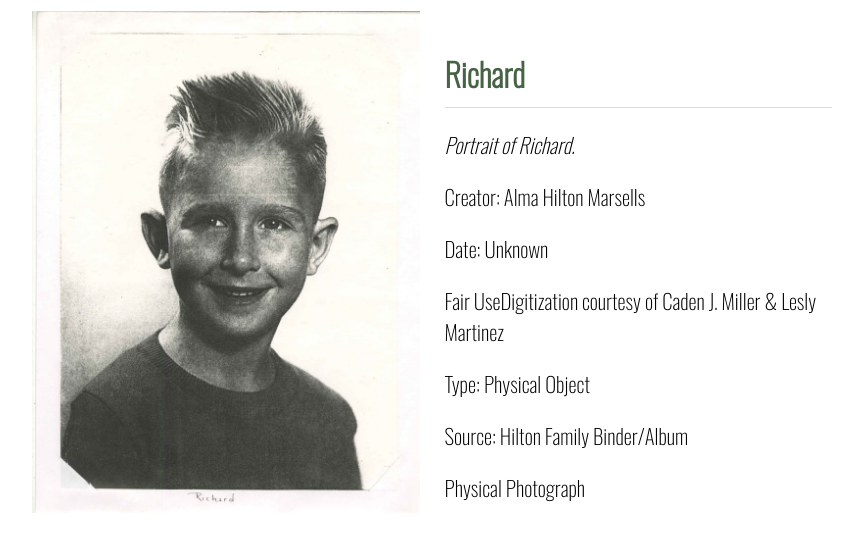
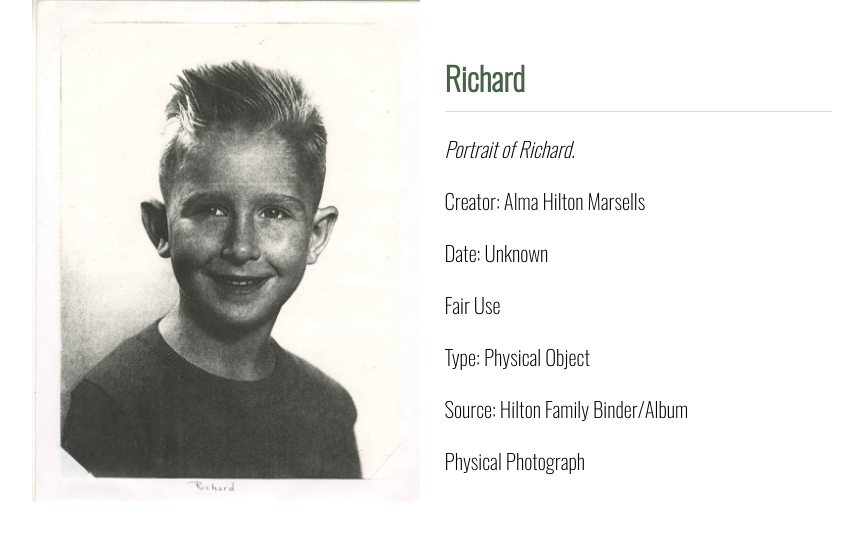
Before and after one commit to martinez2125/TennesseeChicago_Images, a Jekyll site: the page built from _mindoc_media/pg929-img.md, in a window 1280 px wide. Shown: the top 552 px of the page, without its empty margins (208-1071 px from the left). Built offline with Jekyll 4.4.1, drawn with Linux system fonts in a browser that asks for light colours.

Commit message:
Update pg929-img.md

```diff
--- a/_mindoc_media/pg929-img.md
+++ b/_mindoc_media/pg929-img.md
@@ -7,7 +7,7 @@ _title: Richard
 description: Portrait of Richard.
 creator: Alma Hilton Marsells
 _date: Unknown
-rights: Fair UseDigitization courtesy of Caden J. Miller & Lesly Martinez
+rights: Fair Use
 type: Physical Object
 source: Hilton Family Binder/Album
 identifier:
```
